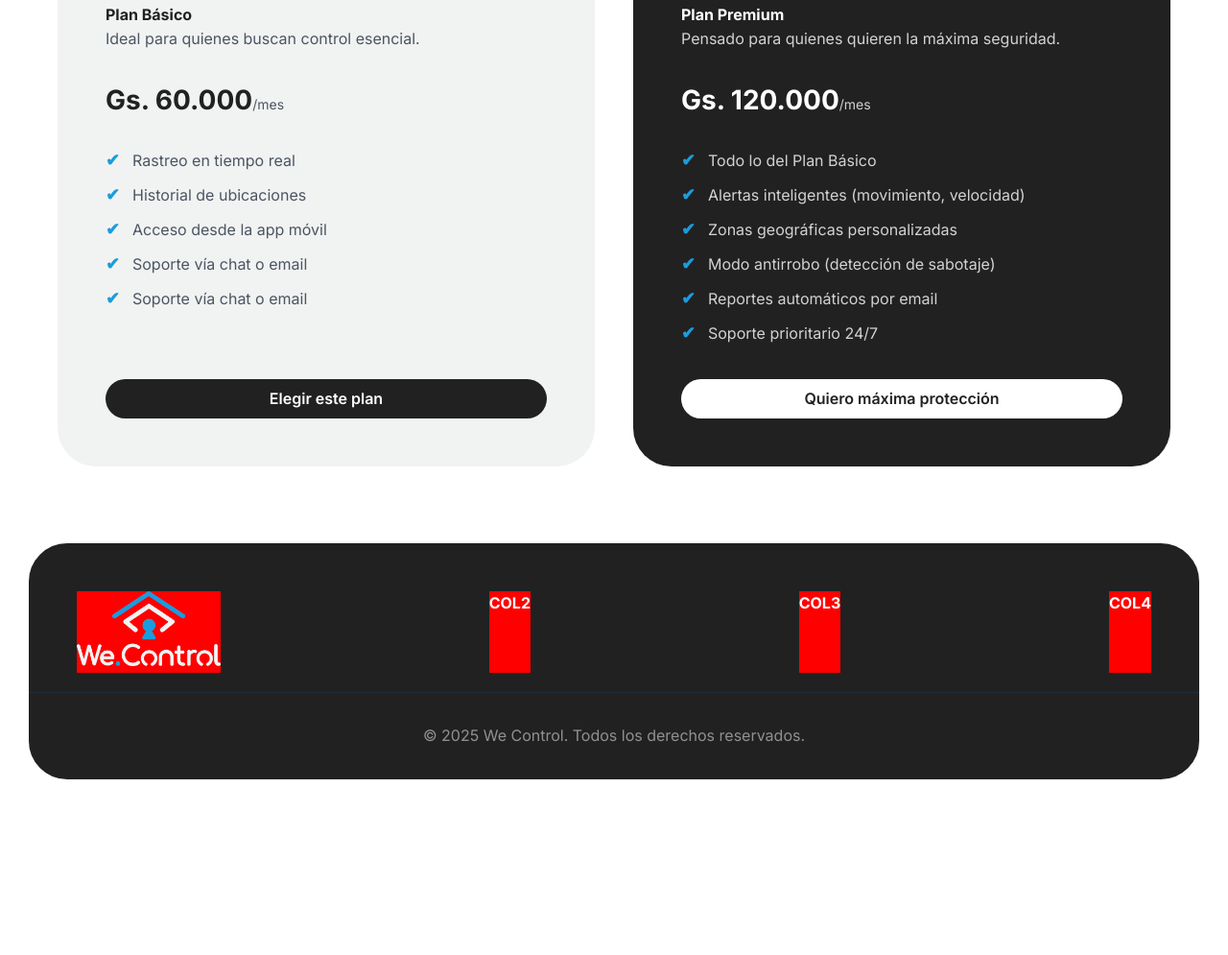
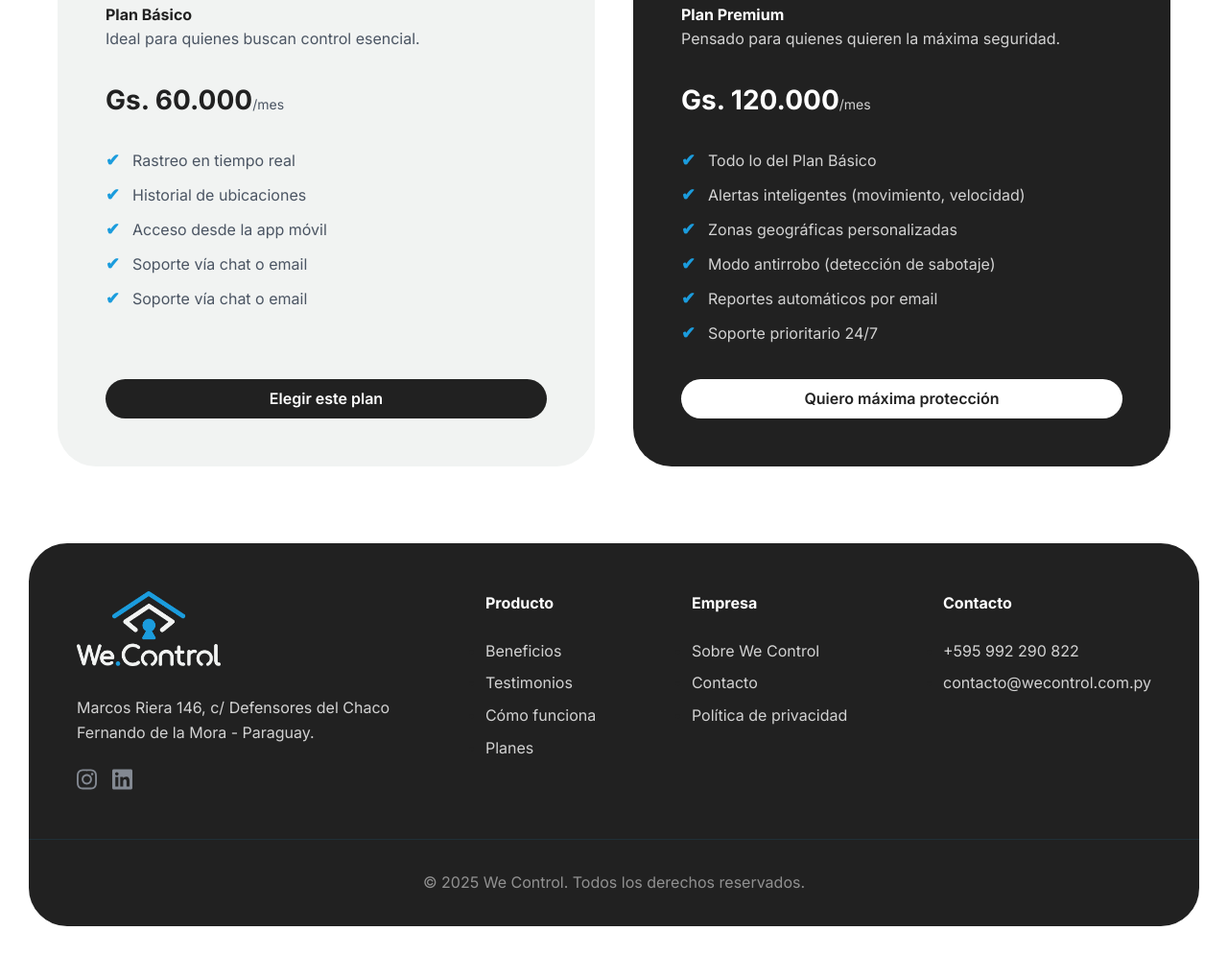
Before and after one commit to ChinoZanotti/wecontrol-website, a website: page index.html in a window 1280 px wide. Shown: the part 3075-4070 px from the top of the page at 96% size. Before the commit the page ends 3917 px from the top, so only its background shows below. Drawn offline with Linux system fonts and the light colour scheme.

Commit message:
Finish footer section implementation

```diff
--- a/index.html
+++ b/index.html
@@ -306,10 +306,37 @@
             <div class="footer-content">
                 <div>
                     <img src="assets/images/logo-dark.png" class="logo-footer">
+                    <p>Marcos Riera 146, c/ Defensores del Chaco<br />
+                    Fernando de la Mora - Paraguay.</p>
+                    <div class="social-links">
+                        <a href><img src="assets/icons/icon-ig.svg"></a>
+                        <a href><img src="assets/icons/icon-in.svg"></a>
+                    </div>
                 </div>
-                <div><h4>COL2</h4></div>
-                <div><h4>COL3</h4></div>
-                <div><h4>COL4</h4></div>
+                <div>
+                    <h4>Producto</h4>
+                    <ul>
+                        <li><a href="#beneficios">Beneficios</a></li>
+                        <li><a href="#testimonios">Testimonios</a></li>
+                        <li><a href="#como-funciona">Cómo funciona</a></li>
+                        <li><a href="#planes">Planes</a></li>
+                    </ul>
+                </div>
+                <div>
+                    <h4>Empresa</h4>
+                    <ul>
+                        <li><a href="#">Sobre We Control</a></li>
+                        <li><a href="#">Contacto</a></li>
+                        <li><a href="#">Política de privacidad</a></li>
+                    </ul>
+                </div>
+                <div>
+                    <h4>Contacto</h4>
+                    <ul>
+                        <li><a href="tel:+595992290822">+595 992 290 822</a></li>
+                        <li><a href="mailto:contacto@wecontrol.com.py">contacto@wecontrol.com.py</a></li>
+                    </ul>
+                </div>
             </div>
             <div class="footer-copyright"><span>© 2025 We Control. Todos los derechos reservados.</span></div>
         </section>
--- a/scss/style.scss
+++ b/scss/style.scss
@@ -398,9 +398,20 @@ h2.precio {
     flex-direction: row;
     justify-content: space-between;
     gap: clamp(16px, 5vw, 40px);
-    div {
-        background-color: red;
+
+    a {
+        color: variables.$blanco;
+        opacity: .8;
+
+        &:hover {
+            opacity: 1;
+            transition: 1s ease;
+        }
     }
+
+    img, p, h4 {margin-bottom: 1.5rem;}
+
+    li {margin-bottom: .5rem;}
 }
 
 .footer-copyright {
@@ -418,3 +429,9 @@ h2.precio {
     max-width: 150px;
     height: auto;
 }
+
+.social-links {
+    display: flex;
+    flex-direction: row;
+    gap: 1rem;
+}
```
Also changed, not shown: assets/icons/icon-ig.svg (added), assets/icons/icon-in.svg (added), css/style.css, 1 other file.
